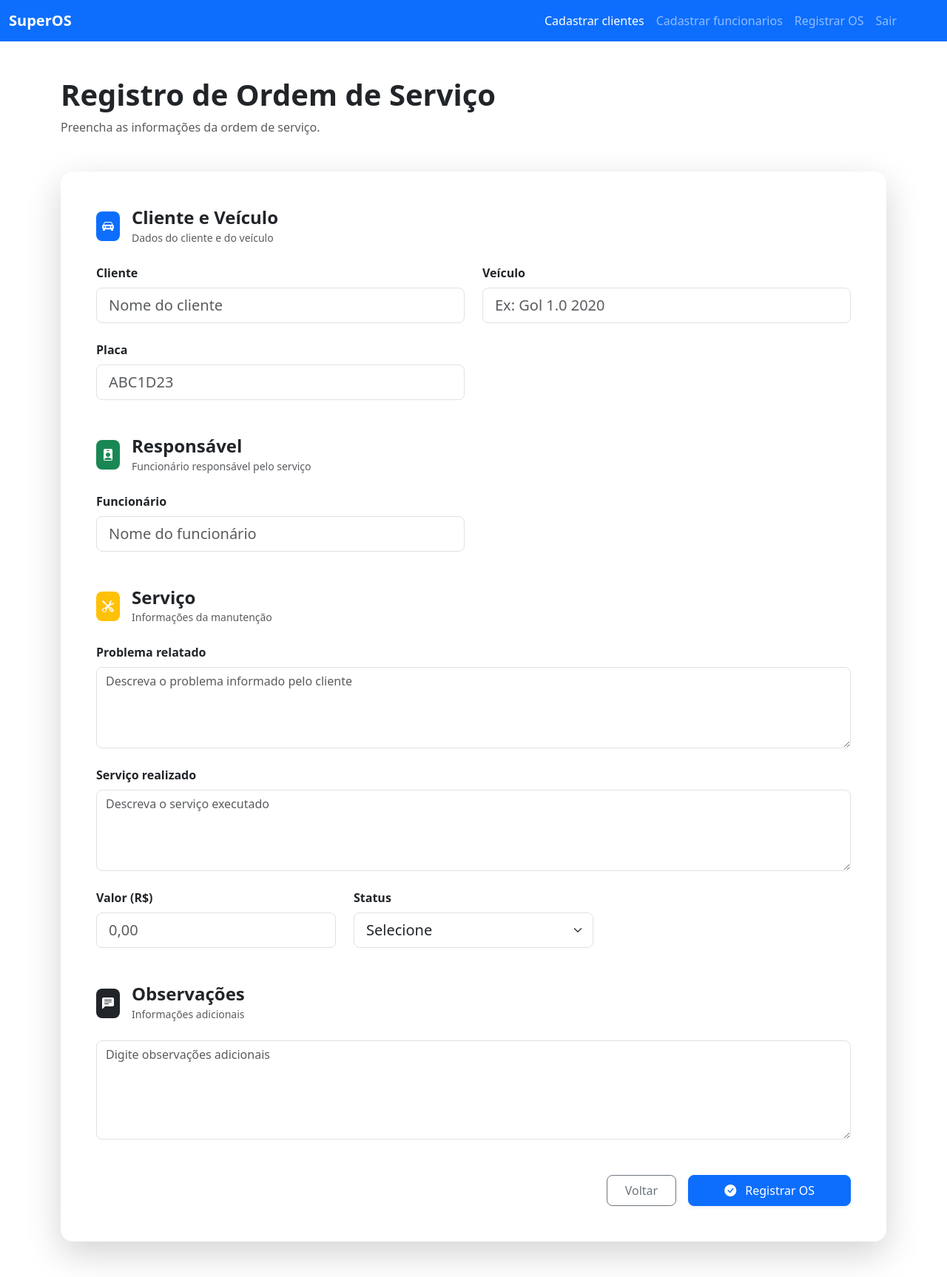
After one commit to gabrielsousa2310/projetofinal708, a Flask app: page /registro_os in a window 1280 px wide. The commit adds this page. Shown: the whole page at 74% size. Run offline with Flask 3, Linux system fonts and the light colour scheme; the visitor is signed in with stand-in values (Sample User, id 1).

Commit message:
feito rotas e paginas de funcionarios e registro_os com integracao ao supabase

```diff
--- a/app.py
+++ b/app.py
@@ -2,13 +2,13 @@
 # venv/scripts/activate - ativa o ambiente virtual
 # pip install -r requirements.txt - instala as dependências do projeto
 # pip freeze > requirements.txt - salva as dependências do projeto no arquivo requirements.txt
-
+# ola
 from flask import *
 from dotenv import load_dotenv
 import os
 from supabase import create_client
 
-
+# senha da sessão: 12345
 
 
 load_dotenv()
@@ -22,6 +22,9 @@ app.secret_key = '12345'
 
 @app.route('/', methods=['GET','POST'])
 def index():
+    if 'id_usuario' not in session:
+        print('Usuário não logado')
+        return redirect(url_for('index'))
 
     if request.method == 'POST':
         email = request.form.get('email')
@@ -36,6 +39,7 @@ def index():
             print('Usuário não cadastrado')
     return render_template('index.html')
 
+
 @app.route('/dashboard')
 def dashboard():
     if 'id_usuario' not in session:
@@ -44,8 +48,14 @@ def dashboard():
 
     return render_template('dashboard.html')
 
+
 @app.route('/cadastro_clientes',methods=['GET','POST'])
 def cadastro_clientes():
+    #verificar se o usuário está logado
+    if 'id_usuario' not in session:
+        print('Usuário não logado')
+        return redirect(url_for('index'))
+
     if request.method == 'POST':
         nome = request.form.get('nome')
         telefone = request.form.get('telefone')
@@ -69,6 +79,92 @@ def cadastro_clientes():
     return render_template('cadastro_clientes.html')
 
 
+@app.route('/cadastro_funcionarios', methods=['GET', 'POST'])
+def cadastro_funcionarios():
+    #verificar se o usuário está logado
+    if 'id_usuario' not in session:
+        print('Usuário não logado')
+        return redirect(url_for('index'))
+
+    if request.method == 'POST':
+        nome = request.form.get('nome')
+        cpf = request.form.get('cpf')
+        telefone = request.form.get('telefone')
+        email = request.form.get('email')
+        endereco = request.form.get('endereco')
+
+        cargo = request.form.get('cargo')
+        especialidade = request.form.get('especialidade')
+        salario = request.form.get('salario')
+        data_admissao = request.form.get('data_admissao')
+
+        possui_cnh = request.form.get('possui_cnh')
+
+        observacoes = request.form.get('observacoes')
+
+        dados = {
+            'nome': nome,
+            'cpf': cpf,
+            'telefone': telefone,
+            'email': email,
+            'endereco': endereco,
+            'cargo': cargo,
+            'especialidade': especialidade,
+            'salario': salario,
+            'data_admissao': data_admissao,
+            'possui_cnh': possui_cnh,
+            'observacoes': observacoes
+        }
+
+        supabase.table('funcionarios').insert(dados).execute()
+
+        return redirect(url_for('dashboard'))
+
+    return render_template('cadastro_funcionarios.html')
+
+
+@app.route('/registro_os', methods=['GET', 'POST'])
+def registro_os():
+
+    if 'id_usuario' not in session:
+        print('Usuário não logado')
+        return redirect(url_for('index'))
+
+    if request.method == 'POST':
+
+        cliente = request.form.get('cliente')
+        veiculo = request.form.get('veiculo')
+        placa = request.form.get('placa')
+
+        funcionario = request.form.get('funcionario')
+
+        problema_relatado = request.form.get('problema_relatado')
+        servico_realizado = request.form.get('servico_realizado')
+
+        valor = request.form.get('valor')
+
+        status = request.form.get('status')
+
+        observacoes = request.form.get('observacoes')
+
+        dados = {
+            'cliente': cliente,
+            'veiculo': veiculo,
+            'placa': placa,
+            'funcionario': funcionario,
+            'problema_relatado': problema_relatado,
+            'servico_realizado': servico_realizado,
+            'valor': valor,
+            'status': status,
+            'observacoes': observacoes
+        }
+
+        supabase.table('registro_os').insert(dados).execute()
+        flash('Ordem de serviço registrada com sucesso!')
+
+        return redirect(url_for('registro_os'))
+    return render_template('registro_os.html')
+
 
 
 @app.route('/sair')
--- a/templates/baselogado.html
+++ b/templates/baselogado.html
@@ -18,7 +18,7 @@
 
     <nav class="navbar navbar-expand-lg bg-primary" data-bs-theme="dark">
         <div class="container-fluid">
-            <a class="navbar-brand fw-bold" href="{{ url_for('dashboard') }}">SuperOS</a>
+            <a class="navbar-brand fw-bold"  href="{{ url_for('dashboard') }}"   >SuperOS</a>
             <button class="navbar-toggler" type="button" data-bs-toggle="collapse" data-bs-target="#navbarNav"
                 aria-controls="navbarNav" aria-expanded="false" aria-label="Toggle navigation">
                 <span class="navbar-toggler-icon"></span>
@@ -31,10 +31,10 @@
                             <a class="nav-link active" aria-current="page" href="{{ url_for('cadastro_clientes') }}">Cadastrar clientes</a>
                         </li>
                         <li class="nav-item">
-                            <a class="nav-link" href="#">Cadastrar funcionarios </a>
+                            <a class="nav-link" href="{{ url_for('cadastro_funcionarios') }}">Cadastrar funcionarios </a>
                         </li>
                         <li class="nav-item">
-                            <a class="nav-link" href="#">Registrar OS</a>
+                            <a class="nav-link" href="{{ url_for('registro_os') }}">Registrar OS</a>
                         </li>
                         <li class="nav-item">
                             <a class="nav-link " href="{{ url_for('sair') }}">Sair</a>
--- a/templates/index.html
+++ b/templates/index.html
@@ -1,5 +1,4 @@
 {% extends "base.html" %}
-
 {% block content %}
 
  <h1 class="text-center mt-5 fw-bold" >SuperOS</h1>
--- /dev/null
+++ b/templates/registro_os.html
@@ -0,0 +1,320 @@
+{% extends "baselogado.html" %}
+{% block content %}
+
+
+<div class="container py-5">
+    <!--mensagem de sucesso-->
+    {% with messages = get_flashed_messages(with_categories=true) %}
+    {% if messages %}
+        {% for category, message in messages %}
+
+            <div class="alert alert-success alert-dismissible fade show mb-4" role="alert">
+
+                <i class="bi bi-check-circle-fill me-2"></i>
+
+                {{ message }}
+
+                <button type="button"
+                        class="btn-close"
+                        data-bs-dismiss="alert">
+                </button>
+
+            </div>
+
+        {% endfor %}
+    {% endif %}
+{% endwith %}
+
+    <div class="mb-5">
+
+        <h1 class="fw-bold">
+            Registro de Ordem de Serviço
+        </h1>
+
+        <p class="text-muted mb-0">
+            Preencha as informações da ordem de serviço.
+        </p>
+
+    </div>
+
+    <div class="card border-0 shadow-lg rounded-4">
+
+        <div class="card-body p-4 p-md-5">
+
+            <form method="POST">
+
+                <!-- CLIENTE E VEÍCULO -->
+                <div class="mb-5">
+
+                    <div class="d-flex align-items-center mb-4">
+
+                        <div class="bg-primary rounded-3 p-2 text-white me-3">
+                            <i class="bi bi-car-front-fill"></i>
+                        </div>
+
+                        <div>
+
+                            <h4 class="fw-bold mb-0">
+                                Cliente e Veículo
+                            </h4>
+
+                            <small class="text-muted">
+                                Dados do cliente e do veículo
+                            </small>
+
+                        </div>
+
+                    </div>
+
+                    <div class="row g-4">
+
+                        <div class="col-md-6">
+
+                            <label class="form-label fw-semibold">
+                                Cliente
+                            </label>
+
+                            <input
+                                type="text"
+                                name="cliente"
+                                class="form-control form-control-lg rounded-3"
+                                placeholder="Nome do cliente"
+                                required>
+
+                        </div>
+
+                        <div class="col-md-6">
+
+                            <label class="form-label fw-semibold">
+                                Veículo
+                            </label>
+
+                            <input
+                                type="text"
+                                name="veiculo"
+                                class="form-control form-control-lg rounded-3"
+                                placeholder="Ex: Gol 1.0 2020">
+
+                        </div>
+
+                        <div class="col-md-6">
+
+                            <label class="form-label fw-semibold">
+                                Placa
+                            </label>
+
+                            <input
+                                type="text"
+                                name="placa"
+                                class="form-control form-control-lg rounded-3"
+                                placeholder="ABC1D23">
+
+                        </div>
+
+                    </div>
+
+                </div>
+
+                <!-- RESPONSÁVEL -->
+                <div class="mb-5">
+
+                    <div class="d-flex align-items-center mb-4">
+
+                        <div class="bg-success rounded-3 p-2 text-white me-3">
+                            <i class="bi bi-person-badge-fill"></i>
+                        </div>
+
+                        <div>
+
+                            <h4 class="fw-bold mb-0">
+                                Responsável
+                            </h4>
+
+                            <small class="text-muted">
+                                Funcionário responsável pelo serviço
+                            </small>
+
+                        </div>
+
+                    </div>
+
+                    <div class="row">
+
+                        <div class="col-md-6">
+
+                            <label class="form-label fw-semibold">
+                                Funcionário
+                            </label>
+
+                            <input
+                                type="text"
+                                name="funcionario"
+                                class="form-control form-control-lg rounded-3"
+                                placeholder="Nome do funcionário">
+
+                        </div>
+
+                    </div>
+
+                </div>
+
+                <!-- SERVIÇO -->
+                <div class="mb-5">
+
+                    <div class="d-flex align-items-center mb-4">
+
+                        <div class="bg-warning rounded-3 p-2 text-white me-3">
+                            <i class="bi bi-tools"></i>
+                        </div>
+
+                        <div>
+
+                            <h4 class="fw-bold mb-0">
+                                Serviço
+                            </h4>
+
+                            <small class="text-muted">
+                                Informações da manutenção
+                            </small>
+
+                        </div>
+
+                    </div>
+
+                    <div class="row g-4">
+
+                        <div class="col-12">
+
+                            <label class="form-label fw-semibold">
+                                Problema relatado
+                            </label>
+
+                            <textarea
+                                name="problema_relatado"
+                                class="form-control rounded-3"
+                                rows="4"
+                                placeholder="Descreva o problema informado pelo cliente"></textarea>
+
+                        </div>
+
+                        <div class="col-12">
+
+                            <label class="form-label fw-semibold">
+                                Serviço realizado
+                            </label>
+
+                            <textarea
+                                name="servico_realizado"
+                                class="form-control rounded-3"
+                                rows="4"
+                                placeholder="Descreva o serviço executado"></textarea>
+
+                        </div>
+
+                        <div class="col-md-4">
+
+                            <label class="form-label fw-semibold">
+                                Valor (R$)
+                            </label>
+
+                            <input
+                                type="number"
+                                step="0.01"
+                                name="valor"
+                                class="form-control form-control-lg rounded-3"
+                                placeholder="0,00">
+
+                        </div>
+
+                        <div class="col-md-4">
+
+                            <label class="form-label fw-semibold">
+                                Status
+                            </label>
+
+                            <select
+                                name="status"
+                                class="form-select form-select-lg rounded-3"
+                                required>
+
+                                <option value="">Selecione</option>
+                                <option value="Aberta">Aberta</option>
+                                <option value="Em andamento">Em andamento</option>
+                                <option value="Aguardando peça">Aguardando peça</option>
+                                <option value="Concluída">Concluída</option>
+                                <option value="Entregue">Entregue</option>
+                                <option value="Cancelada">Cancelada</option>
+
+                            </select>
+
+                        </div>
+
+                    </div>
+
+                </div>
+
+                <!-- OBSERVAÇÕES -->
+                <div class="mb-5">
+
+                    <div class="d-flex align-items-center mb-4">
+
+                        <div class="bg-dark rounded-3 p-2 text-white me-3">
+                            <i class="bi bi-chat-left-text-fill"></i>
+                        </div>
+
+                        <div>
+
+                            <h4 class="fw-bold mb-0">
+                                Observações
+                            </h4>
+
+                            <small class="text-muted">
+                                Informações adicionais
+                            </small>
+
+                        </div>
+
+                    </div>
+
+                    <textarea
+                        name="observacoes"
+                        class="form-control rounded-3"
+                        rows="5"
+                        placeholder="Digite observações adicionais"></textarea>
+
+                </div>
+
+                <!-- BOTÕES -->
+                <div class="d-flex justify-content-end gap-3 flex-wrap">
+
+                    <a href="{{ url_for('dashboard') }}"
+                       class="btn btn-outline-secondary px-4 py-2 rounded-3">
+
+                        Voltar
+
+                    </a>
+
+                    <button
+                        type="submit"
+                        class="btn btn-primary px-5 py-2 rounded-3 shadow-sm">
+
+                        <i class="bi bi-check-circle-fill me-2"></i>
+
+                        Registrar OS
+
+                    </button>
+
+                </div>
+
+            </form>
+
+        </div>
+
+    </div>
+
+</div>
+
+
+
+
+{% endblock %}
```
Also changed, not shown: templates/cadastro_funcionarios.html (added, +265 -0 lines).
